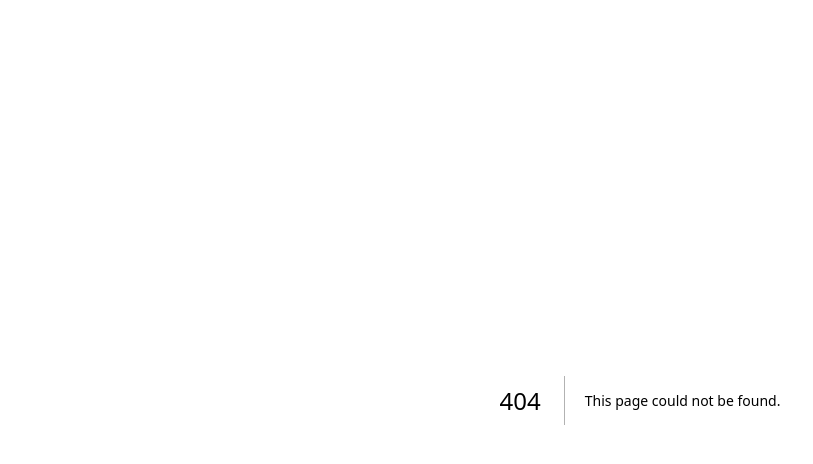
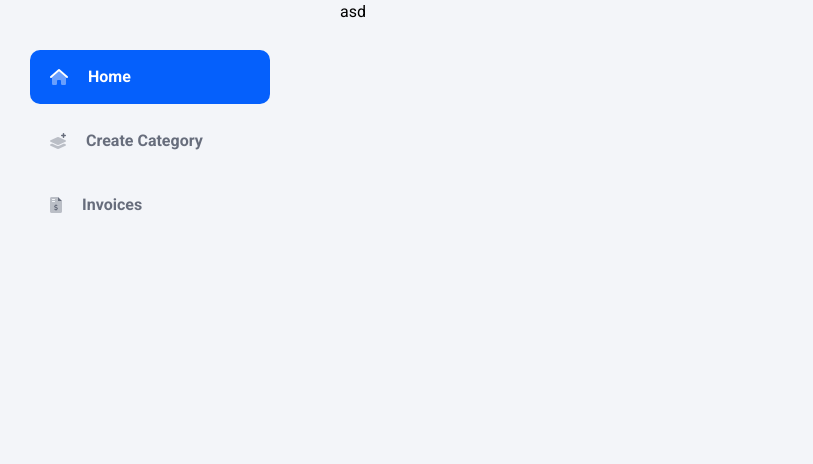
Before and after one commit to kasra-habibbeygi/Accounting, a Next.js app: page /dashboard in a window 1280 px wide. Before the commit this address had no page. Shown: the top 464 px of the page, without its empty margins (0-813 px from the left). Built offline with nearby package versions, Linux system fonts and the light colour scheme.

Commit message:
AC-5 Create layout and create dashboard aside

```diff
--- /dev/null
+++ b/src/components/layout/aside.style.tsx
@@ -0,0 +1,44 @@
+import styled from '@emotion/styled';
+
+export const DashboardMainField = styled.main(props => ({
+	display: 'flex',
+	gap: '40px',
+}));
+
+export const AsideMainField = styled.div(props => ({
+	position: 'relative',
+	width: '300px',
+}));
+
+export const AsideInsideField = styled.aside(props => ({
+	padding: '50px 30px 20px 30px',
+
+	ul: {
+		listStyle: 'none',
+		width: '100%',
+	},
+}));
+
+export const AsideItems = styled.li(props => ({
+	width: '100%',
+	marginBottom: '10px',
+
+	a: {
+		display: 'flex',
+		alignItems: 'center',
+		gap: '20px',
+		color: props.theme.palette.color.text.secondary,
+		width: '100%',
+		padding: '15px 20px',
+		borderRadius: props.theme.palette.borderRadius.button,
+
+		'&.active': {
+			backgroundColor: props.theme.palette.color.primary,
+			color: 'white',
+		},
+
+		p: {
+			fontWeight: 'bold',
+		},
+	},
+}));
--- /dev/null
+++ b/src/components/layout/aside.tsx
@@ -0,0 +1,31 @@
+import Link from 'next/link';
+import { useRouter } from 'next/router';
+
+//assets
+import * as S from './aside.style';
+
+//component
+import AsideItemProvider from '../../configs/dashboard-aside';
+
+const AsideProvider = () => {
+	const router = useRouter();
+
+	const AsideItems = AsideItemProvider.items().map((item, index) => (
+		<S.AsideItems key={`aside_single_item_${index}`}>
+			<Link href={item.link} className={router.pathname === item.link ? 'active' : ''}>
+				<i className={item.icon}></i>
+				<p>{item.title}</p>
+			</Link>
+		</S.AsideItems>
+	));
+
+	return (
+		<S.AsideMainField>
+			<S.AsideInsideField>
+				<ul>{AsideItems}</ul>
+			</S.AsideInsideField>
+		</S.AsideMainField>
+	);
+};
+
+export default AsideProvider;
--- /dev/null
+++ b/src/components/layout/layout.provider.tsx
@@ -0,0 +1,26 @@
+import type { FC, ReactNode } from 'react';
+
+//assets
+import * as S from './aside.style';
+
+//component
+import Aside from './aside';
+
+//types
+type LayoutType = {
+	children: ReactNode;
+	asideStatus: boolean;
+};
+
+const LayoutProvider: FC<LayoutType> = ({ children, asideStatus }): JSX.Element => {
+	return asideStatus ? (
+		<>{children}</>
+	) : (
+		<S.DashboardMainField>
+			<Aside />
+			{children}
+		</S.DashboardMainField>
+	);
+};
+
+export default LayoutProvider;
--- /dev/null
+++ b/src/configs/dashboard-aside.tsx
@@ -0,0 +1,29 @@
+interface ItemsType {
+	title: string;
+	link: string;
+	icon: string;
+}
+
+class AsideItemProvider {
+	items(): Array<ItemsType> {
+		return [
+			{
+				title: 'Home',
+				link: '/dashboard',
+				icon: 'fa-duotone fa-house',
+			},
+			{
+				title: 'Create Category',
+				link: '/create/category',
+				icon: 'fa-duotone fa-layer-plus',
+			},
+			{
+				title: 'Invoices',
+				link: '/invoices',
+				icon: 'fa-duotone fa-file-invoice-dollar',
+			},
+		];
+	}
+}
+
+export default new AsideItemProvider();
--- a/src/configs/theme.tsx
+++ b/src/configs/theme.tsx
@@ -18,7 +18,7 @@ export const theme = (mode: PaletteMode) => ({
 
 						text: {
 							primary: '#212325',
-							secondary: '#A0A6B1',
+							secondary: '#676D7C',
 							disabled: '#676D7C',
 						},
 
--- a/src/pages/_app.tsx
+++ b/src/pages/_app.tsx
@@ -2,6 +2,7 @@ import type { AppProps } from 'next/app';
 import type { FC } from 'react';
 import { ThemeProvider } from '@emotion/react';
 import { createTheme } from '@mui/material/styles';
+import { Toaster } from 'react-hot-toast';
 
 //config
 import { theme } from '../configs/theme';
@@ -10,12 +11,25 @@ import { theme } from '../configs/theme';
 import '../assets/styles/globals/general.css';
 import '../assets/styles/globals/fontawsome.css';
 
+//component
+import LayoutProvider from '../components/layout/layout.provider';
+
 const darkModeTheme = createTheme(theme('light'));
 
-const App: FC<AppProps> = ({ Component, pageProps }: AppProps) => {
+const App: FC<AppProps> = ({ Component, pageProps, router }: AppProps) => {
+	const notAsideMenuRequired: string[] = ['/register', '/login'];
+
 	return (
 		<ThemeProvider theme={darkModeTheme}>
-			<Component {...pageProps} />
+			<Toaster
+				position='bottom-right'
+				containerStyle={{
+					zIndex: 9999,
+				}}
+			/>
+			<LayoutProvider asideStatus={notAsideMenuRequired.includes(router.pathname)}>
+				<Component {...pageProps} />
+			</LayoutProvider>
 		</ThemeProvider>
 	);
 };
--- /dev/null
+++ b/src/pages/dashboard.tsx
@@ -0,0 +1,7 @@
+import React from 'react';
+
+const Dashboard = () => {
+	return <div>asd</div>;
+};
+
+export default Dashboard;
```
Also changed, not shown: 2 other files (tests, documents, lock files or other folders).
